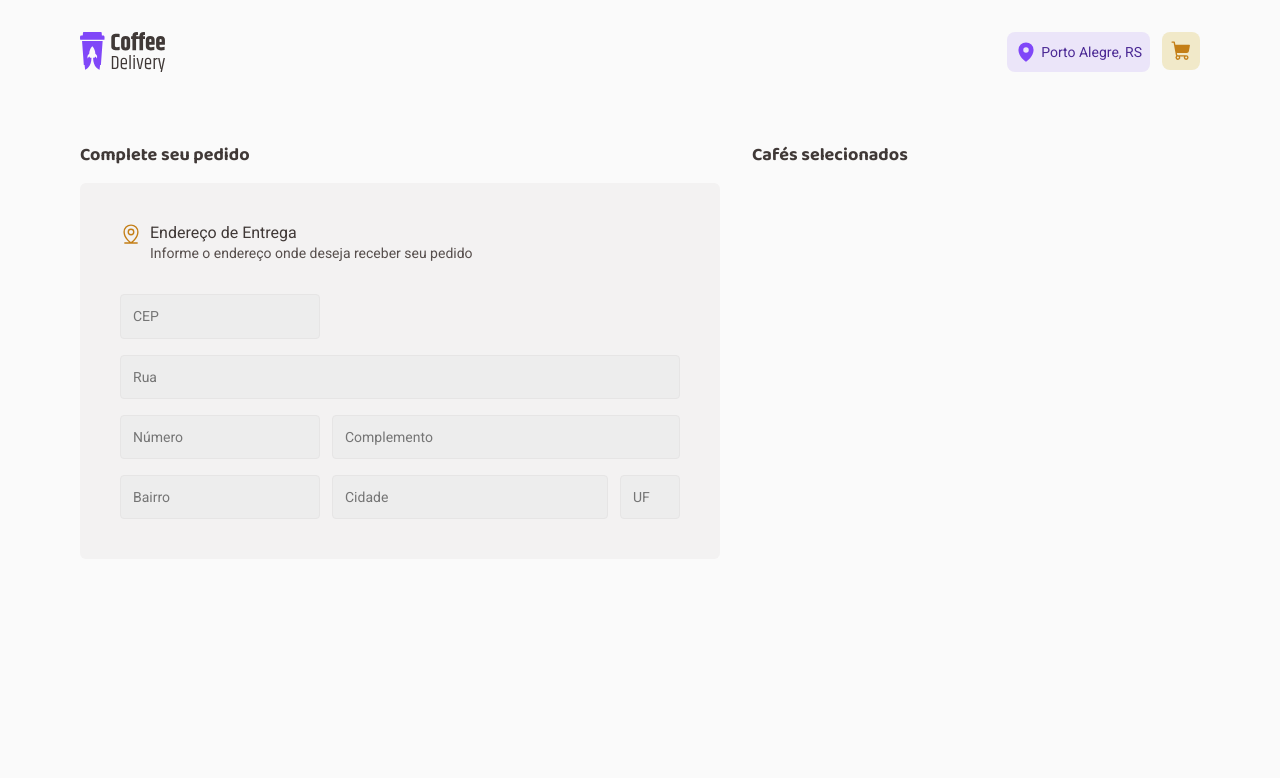
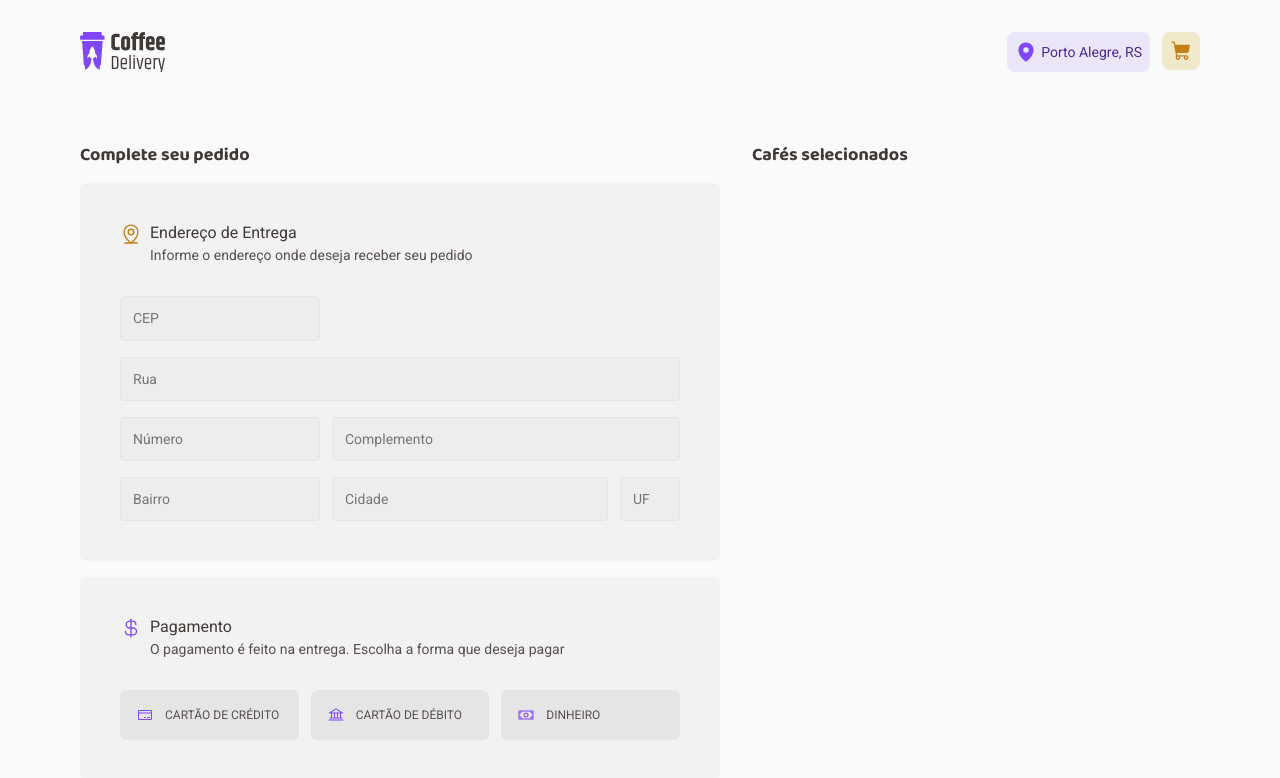
Before and after one commit to thealfredohenrique/coffee-delivery, a React (Vite) app: page /checkout in a window 1280 px wide. Shown: the top 778 px of the page. Built offline with nearby package versions, Linux system fonts and the light colour scheme.

Commit message:
feat(payments): Add payment card component

```diff
--- a/src/pages/Checkout/components/AddressCard/index.tsx
+++ b/src/pages/Checkout/components/AddressCard/index.tsx
@@ -1,16 +1,15 @@
 import { MapPinLine } from "@phosphor-icons/react";
 import {
-  AddressCardContainer,
-  FieldContainer,
-  FieldsetContainer,
+  CardContainer,
   LegendContainer,
   LegendTextContainer,
-} from "./styles";
+} from "../../styles";
+import { FieldContainer, FieldsetContainer } from "./styles";
 
 function AddressCard() {
   return (
-    <AddressCardContainer>
-      <LegendContainer>
+    <CardContainer>
+      <LegendContainer color="dark-yellow">
         <MapPinLine size={22} />
 
         <LegendTextContainer>
@@ -47,7 +46,7 @@ function AddressCard() {
         <FieldContainer type="text" name="city" placeholder="Cidade" required />
         <FieldContainer type="text" name="state" placeholder="UF" required />
       </FieldsetContainer>
-    </AddressCardContainer>
+    </CardContainer>
   );
 }
 
--- a/src/pages/Checkout/components/AddressCard/styles.ts
+++ b/src/pages/Checkout/components/AddressCard/styles.ts
@@ -1,37 +1,4 @@
 import { styled } from "styled-components";
-
-export const AddressCardContainer = styled.form`
-  display: flex;
-  flex-direction: column;
-  gap: 2rem;
-  padding: 2.5rem;
-  background-color: ${(props) => props.theme.baseCard};
-  border-radius: 6px;
-`;
-
-export const LegendContainer = styled.legend`
-  display: flex;
-  gap: 0.5rem;
-
-  svg {
-    color: ${(props) => props.theme.yellowDark};
-  }
-`;
-
-export const LegendTextContainer = styled.div`
-  line-height: 1.3;
-
-  h2 {
-    color: ${(props) => props.theme.baseSubtitle};
-    font-size: 1rem;
-    font-weight: 400;
-  }
-
-  p {
-    color: ${(props) => props.theme.baseText};
-    font-size: 0.875rem;
-  }
-`;
 
 export const FieldsetContainer = styled.fieldset`
   display: grid;
--- /dev/null
+++ b/src/pages/Checkout/components/PaymentCard/index.tsx
@@ -0,0 +1,61 @@
+import { Bank, CreditCard, CurrencyDollar, Money } from "@phosphor-icons/react";
+import {
+  CardContainer,
+  LegendContainer,
+  LegendTextContainer,
+} from "../../styles";
+import { FieldsetContainer, InputContainer, PaymentTypeOption } from "./styles";
+
+function PaymentCard() {
+  return (
+    <CardContainer>
+      <LegendContainer color="purple">
+        <CurrencyDollar size={22} />
+
+        <LegendTextContainer>
+          <h2>Pagamento</h2>
+          <p>
+            O pagamento é feito na entrega. Escolha a forma que deseja pagar
+          </p>
+        </LegendTextContainer>
+      </LegendContainer>
+
+      <FieldsetContainer>
+        <InputContainer
+          type="radio"
+          name="payment-type"
+          id="credit-payment-type"
+          value="credit-card"
+        />
+        <PaymentTypeOption htmlFor="credit-payment-type">
+          <CreditCard size={16} />
+          Cartão de crédito
+        </PaymentTypeOption>
+
+        <InputContainer
+          type="radio"
+          name="payment-type"
+          id="debit-payment-type"
+          value="debit-card"
+        />
+        <PaymentTypeOption htmlFor="debit-payment-type">
+          <Bank size={16} />
+          Cartão de débito
+        </PaymentTypeOption>
+
+        <InputContainer
+          type="radio"
+          name="payment-type"
+          id="money-payment-type"
+          value="money"
+        />
+        <PaymentTypeOption htmlFor="money-payment-type">
+          <Money size={16} />
+          Dinheiro
+        </PaymentTypeOption>
+      </FieldsetContainer>
+    </CardContainer>
+  );
+}
+
+export default PaymentCard;
--- /dev/null
+++ b/src/pages/Checkout/components/PaymentCard/styles.ts
@@ -0,0 +1,41 @@
+import { styled } from "styled-components";
+
+export const InputContainer = styled.input`
+  visibility: hidden;
+  position: absolute;
+
+  &:checked + label {
+    background-color: ${(props) => props.theme.purpleLight};
+    border-color: ${(props) => props.theme.purple};
+  }
+`;
+
+export const PaymentTypeOption = styled.label`
+  flex: 1;
+  display: flex;
+  align-items: center;
+  column-gap: 0.75rem;
+  padding: 1rem;
+  background-color: ${(props) => props.theme.baseButton};
+  color: ${(props) => props.theme.baseText};
+  font-size: 0.75rem;
+  line-height: 1;
+  text-transform: uppercase;
+  border: 1px solid transparent;
+  border-radius: 6px;
+  cursor: pointer;
+
+  svg {
+    color: ${(props) => props.theme.purple};
+  }
+
+  &:hover {
+    background-color: ${(props) => props.theme.baseHover};
+  }
+`;
+
+export const FieldsetContainer = styled.fieldset`
+  display: flex;
+  column-gap: 0.75rem;
+  border: none;
+`;
--- a/src/pages/Checkout/index.tsx
+++ b/src/pages/Checkout/index.tsx
@@ -1,4 +1,5 @@
 import AddressCard from "./components/AddressCard";
+import PaymentCard from "./components/PaymentCard";
 import {
   CheckoutContainer,
   LeftContainer,
@@ -13,6 +14,7 @@ function Checkout() {
         <TitleContainer>Complete seu pedido</TitleContainer>
 
         <AddressCard />
+        <PaymentCard />
       </LeftContainer>
 
       <RightContainer>
--- a/src/pages/Checkout/styles.ts
+++ b/src/pages/Checkout/styles.ts
@@ -25,3 +25,48 @@ export const TitleContainer = styled.h1`
   font-weight: 700;
   color: ${(props) => props.theme.baseSubtitle};
 `;
+
+export const CardContainer = styled.form`
+  display: flex;
+  flex-direction: column;
+  gap: 2rem;
+  padding: 2.5rem;
+  background-color: ${(props) => props.theme.baseCard};
+  border-radius: 6px;
+`;
+
+const ICON_COLORS = {
+  "dark-yellow": "yellowDark",
+  purple: "purple",
+};
+
+interface LegendContainerProps {
+  color: keyof typeof ICON_COLORS;
+}
+
+export const LegendContainer = styled.legend<LegendContainerProps>`
+  display: flex;
+  gap: 0.5rem;
+
+  svg {
+    color: ${(props) => props.theme[ICON_COLORS[props.color]]};
+  }
+`;
+
+export const LegendTextContainer = styled.div`
+  display: flex;
+  flex-direction: column;
+  row-gap: 0.125rem;
+  line-height: 1.3;
+
+  h2 {
+    color: ${(props) => props.theme.baseSubtitle};
+    font-size: 1rem;
+    font-weight: 400;
+  }
+
+  p {
+    color: ${(props) => props.theme.baseText};
+    font-size: 0.875rem;
+  }
+`;
```
